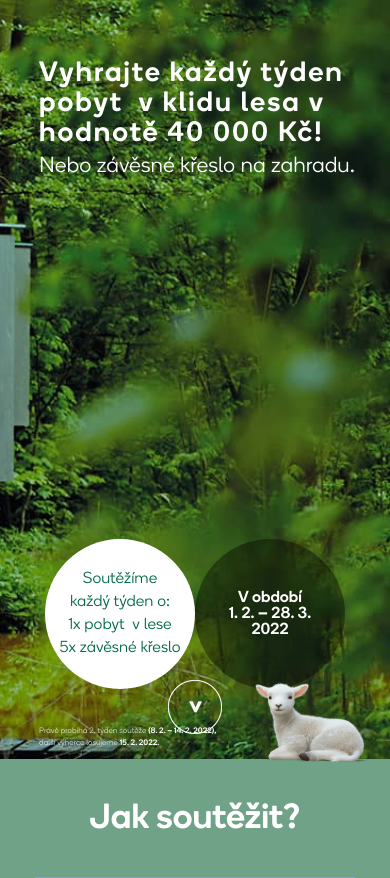
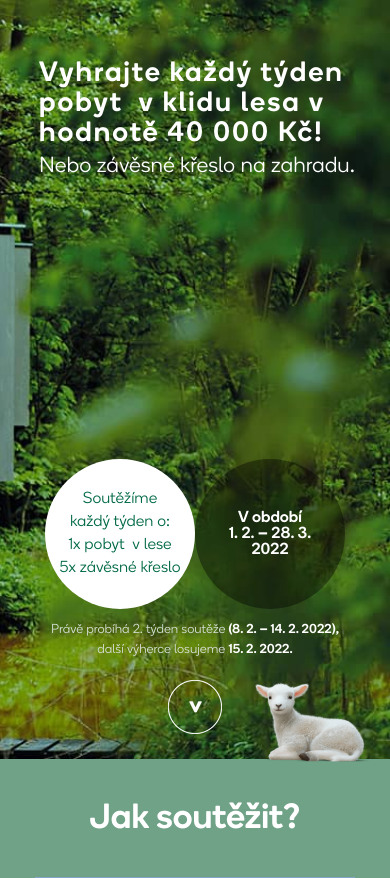
Before and after one commit to panravil/tento_projekt, a PHP site: page /html/index.html in a window 390 px wide. Shown: the part 91-969 px from the top of the page. Run offline with PHP 8.4, Linux system fonts and the light colour scheme.

Commit message:
update style

```diff
--- a/html/assets/css/style.css
+++ b/html/assets/css/style.css
@@ -883,8 +883,11 @@ tr td:nth-child(1){
     }
     .banner-text-end{
         left: 10%;
-        bottom: 10px;
-        font-size: 8px;
+        bottom: 100px;
+        font-size: 13px;
+        width: 100%;
+        text-align: center;
+        left: unset;
     }
     .banner-img .w-100p{
         height: 400px;
@@ -896,7 +899,7 @@ tr td:nth-child(1){
         left: 0;
         width: 100%;
         justify-content: center;
-        bottom: 70px;
+        bottom: 150px;
     }
     .banner-img-next {
         bottom: 25px;
```
